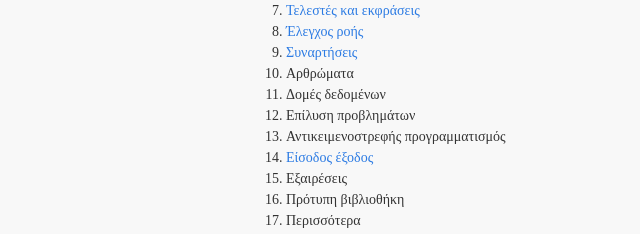
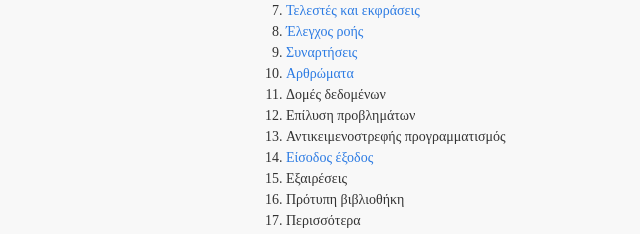
Before and after one commit to cyberpython/byte-of-python, a plain HTML site: page index.html in a window 1280 px wide. Shown: the part 564-798 px from the top of the page, 34-674 px from the left. Drawn offline with Linux system fonts and the light colour scheme.

Commit message:
Updated the index file.

```diff
--- a/index.html
+++ b/index.html
@@ -26,7 +26,7 @@
 <li><a href="operators_and_expressions.html">Τελεστές και εκφράσεις</a></li>
 <li><a href="control_flow.html">Έλεγχος ροής</a></li>
 <li><a href="functions.html">Συναρτήσεις</a></li>
-<li>Αρθρώματα</li>
+<li><a href="modules.html">Αρθρώματα</a></li>
 <li>Δομές δεδομένων</li>
 <li>Επίλυση προβλημάτων</li>
 <li>Αντικειμενοστρεφής προγραμματισμός</li>
```
